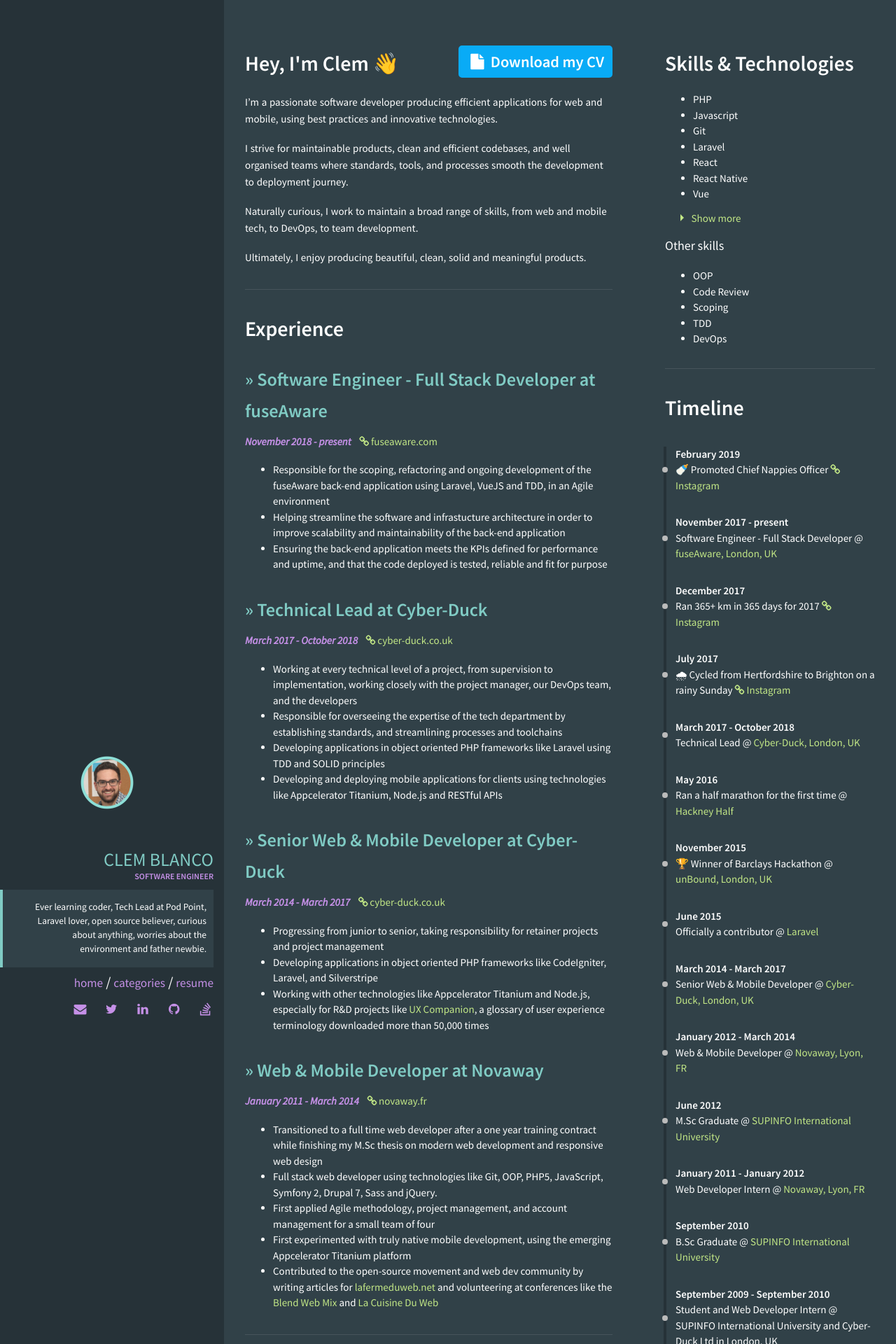
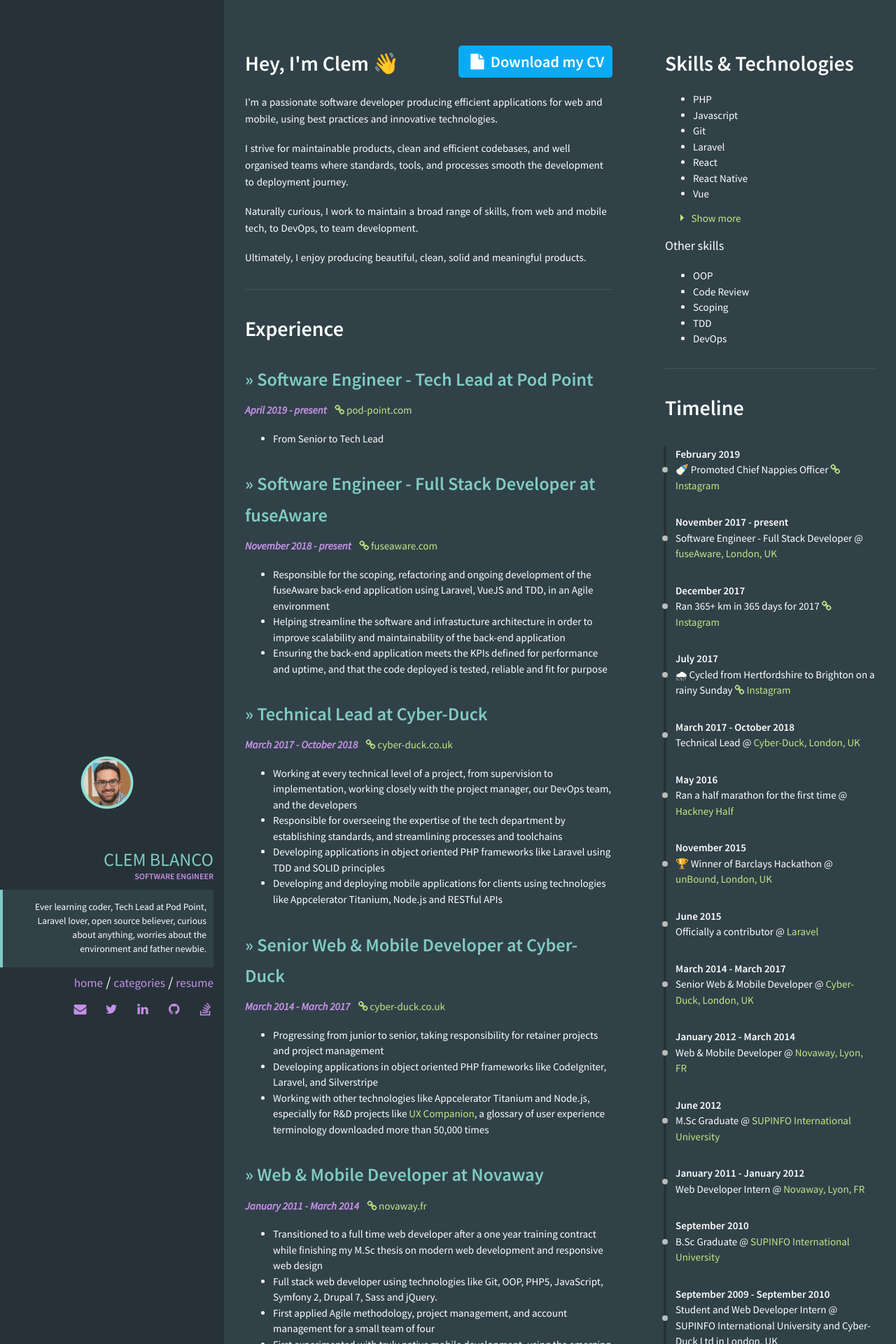
Before and after one commit to clemblanco/clemblanco.github.io, a Jekyll site: the page built from resume.html, in a window 1280 px wide. Shown: the top 1920 px of the page at 70% size. Built offline with Jekyll 4.4.1, drawn with Linux system fonts in a browser that asks for light colours.

Commit message:
Update experiences.yml

```diff
--- a/_data/index/experiences.yml
+++ b/_data/index/experiences.yml
@@ -1,3 +1,10 @@
+- title: » Software Engineer - Tech Lead at Pod Point
+  subtitle: April 2019 - present
+  description: >
+    - From Senior to Tech Lead
+  link: https://pod-point.com
+  link-title: pod-point.com
+
 - title: » Software Engineer - Full Stack Developer at fuseAware
   subtitle: November 2018 - present
   description: >
```
